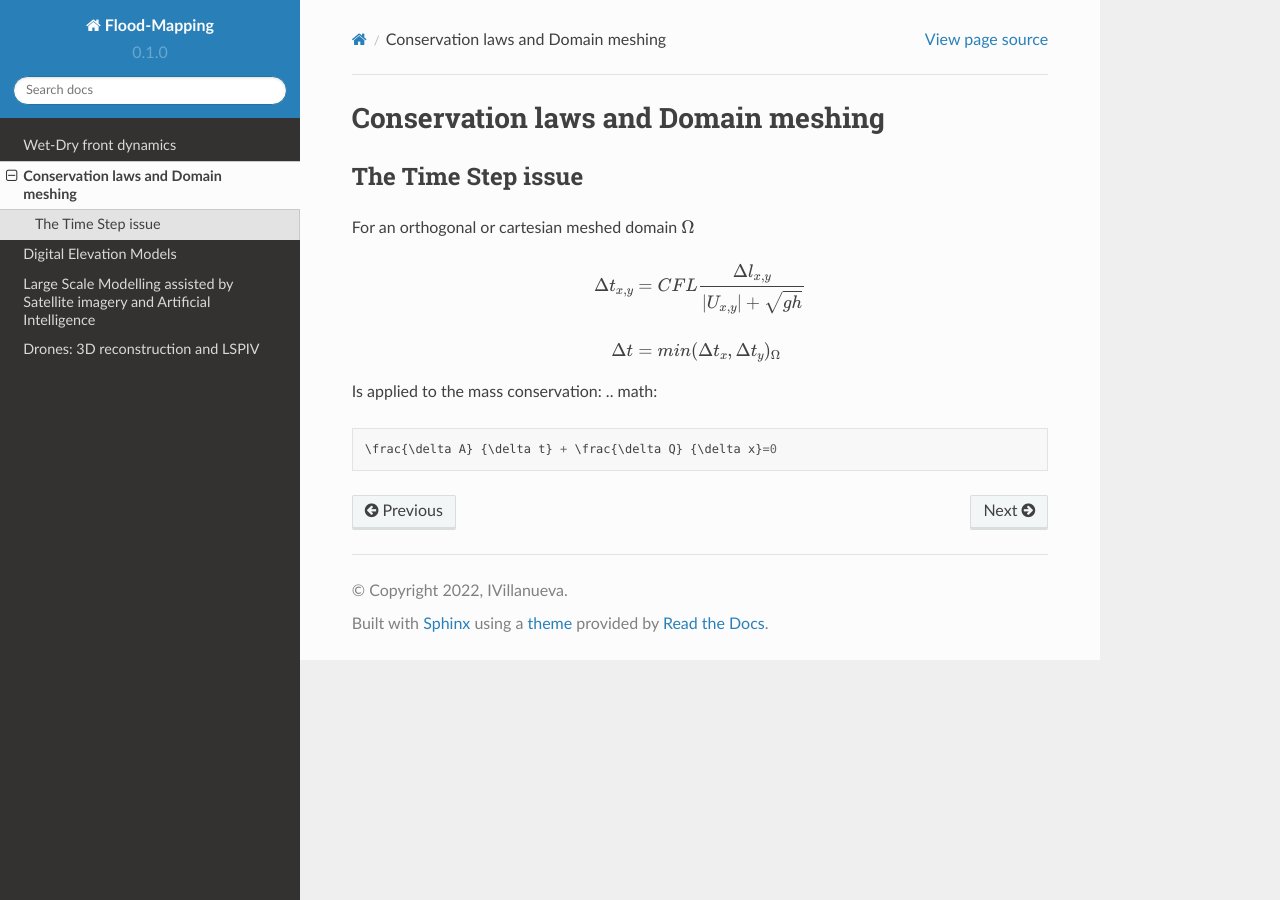
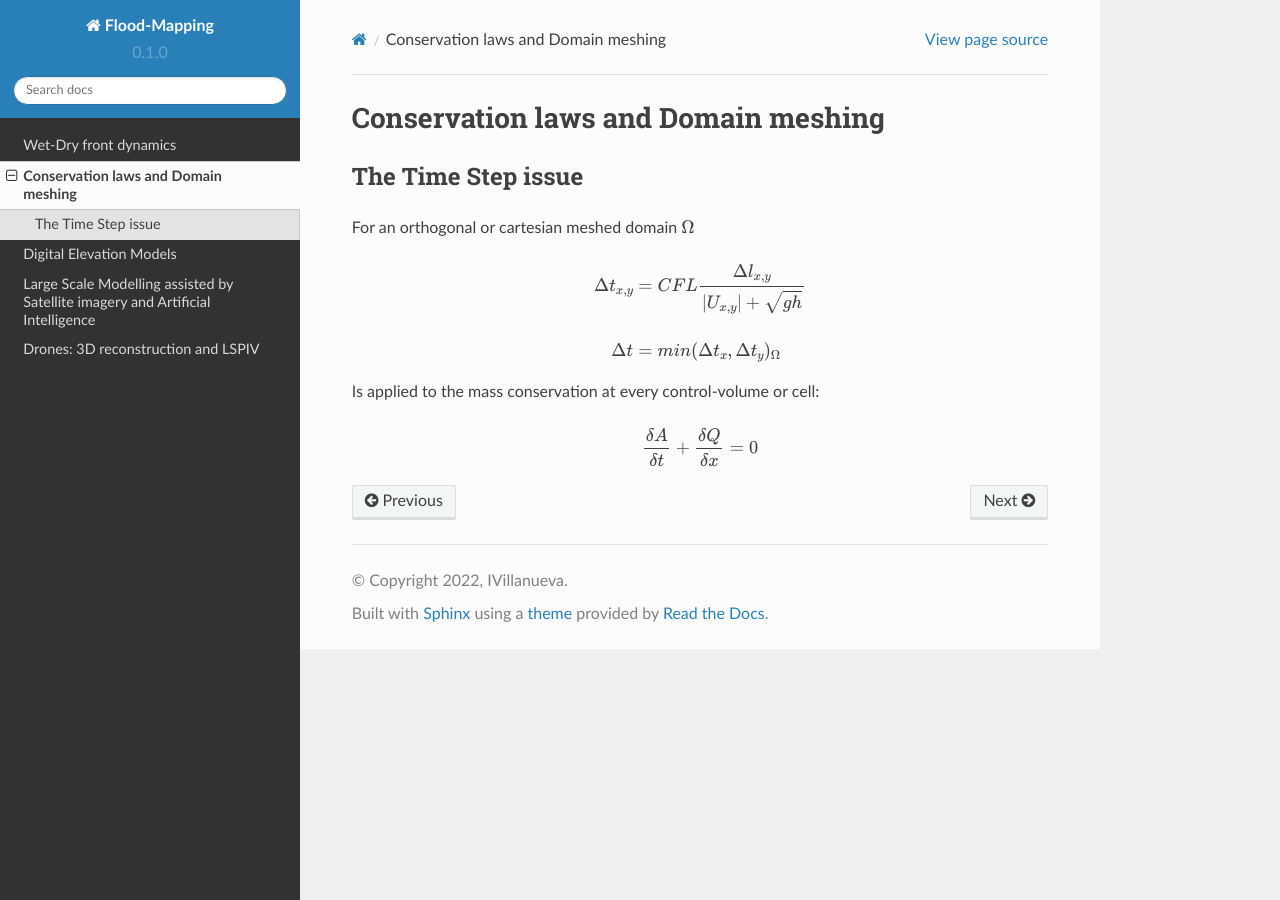
Before and after one commit to ivillamadrid/FloodMapping, a Sphinx documentation site: the page built from docs/source/claws.rst, in a window 1280 px wide. Built offline with Sphinx 7.4.7 and the Read the Docs theme 2.0.0, drawn with Linux system fonts in a browser that asks for light colours.

Commit message:
Update claws.rst

```diff
--- a/docs/source/claws.rst
+++ b/docs/source/claws.rst
@@ -13,7 +13,8 @@ For an orthogonal or cartesian meshed domain  :math:`\Omega`
  \\
   \Delta t &= min(\Delta t_x, \Delta t_y)_{\Omega}
 
-Is applied to the mass conservation:
+Is applied to the mass conservation at every control-volume or cell:
+
 .. math::
 
   \frac{\delta A} {\delta t} + \frac{\delta Q} {\delta x}=0
```
